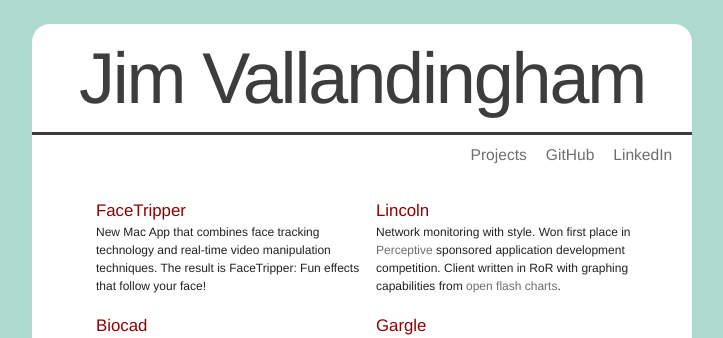
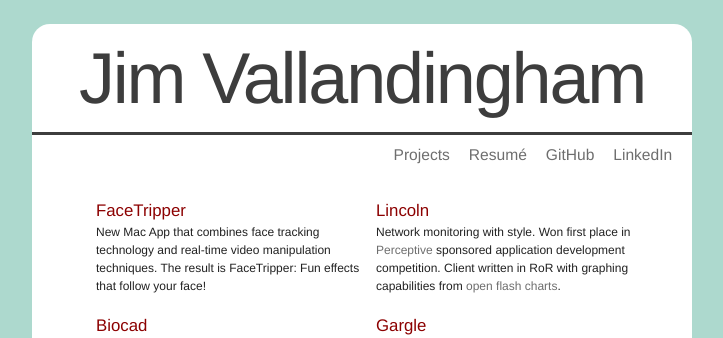
Before and after one commit to vlandham/vlandham.github.com, a Jekyll site: the page built from index.html, in a window 1280 px wide. Shown: the top 338 px of the page, without its empty margins (278-1001 px from the left). Built offline with Jekyll 4.4.1, drawn with Linux system fonts in a browser that asks for light colours.

Commit message:
added resume link
Change-Id: I61ae932e7c89ea4c8d55eb6ef81898122b78482d

```diff
--- a/_layouts/default.html
+++ b/_layouts/default.html
@@ -36,7 +36,7 @@
       <div id='menu'>
         <ul>
           <li><a href='/'>Projects</a></li>
-
+          <li><a href='/documents/jim_vallandingham_resume.pdf' target='_blank' rel='me'>Resumé</a></li>
           <li><a href='http://github.com/vlandham' target='_blank' rel='me'>GitHub</a></li>
           <li><a href='http://www.linkedin.com/pub/jim-vallandingham/4/417/61b' target='_blank' rel='me'>LinkedIn</a></li>
         </ul>
```
